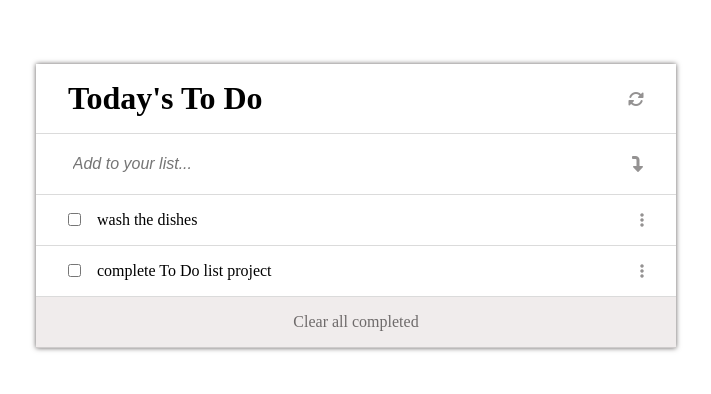
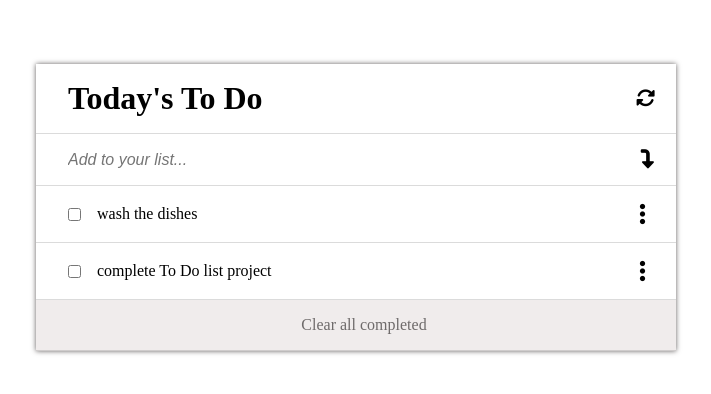
Before and after one commit to akezeth/To-Do-List, a website built with webpack: page src/index.html in a window 1280 px wide. Shown: the part 176-570 px from the top of the page, without its empty margins (284-995 px from the left). Built offline with nearby package versions, Linux system fonts and the light colour scheme.

Commit message:
Adjust button styles

```diff
--- a/src/style.css
+++ b/src/style.css
@@ -23,18 +23,27 @@ body {
   align-items: center;
 }
 
+.borderless {
+  border: none;
+  outline: none;
+  background-color: transparent;
+  color: rgba(77, 74, 74, 0.6);
+}
+
 .pointer {
-  color: rgba(77, 74, 74, 0.6);
   cursor: pointer;
+  padding: 0 0.3rem;
+  font-size: 1.2rem;
 }
 
 .cross {
-  color: rgba(77, 74, 74, 0.6);
   cursor: all-scroll;
+  padding: 0 0.9rem;
+  font-size: 1.5rem;
 }
 
 .list {
-  padding: 1rem 2rem;
+  padding: 1rem 1rem 1rem 2rem;
   border-bottom: 1px solid rgba(77, 74, 74, 0.2);
 }
 
@@ -45,13 +54,16 @@ body {
 .task-input-container input {
   font-style: italic;
   font-size: 1rem;
-  width: 90%;
-  padding: 0.3rem;
+  width: 94%;
   border: none;
 }
 
 input:focus {
   outline: none;
+}
+
+.task-input-container form {
+  width: 100%;
 }
 
 .tasks {
```
